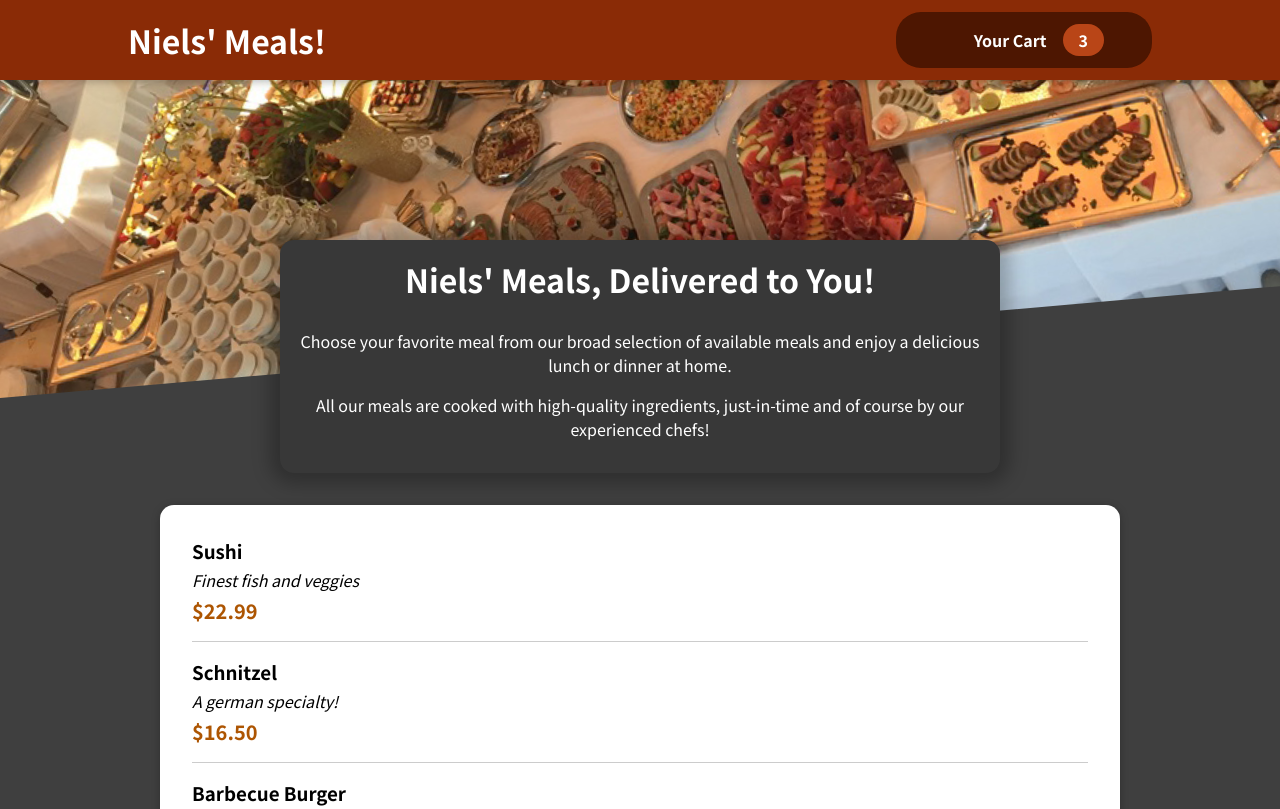
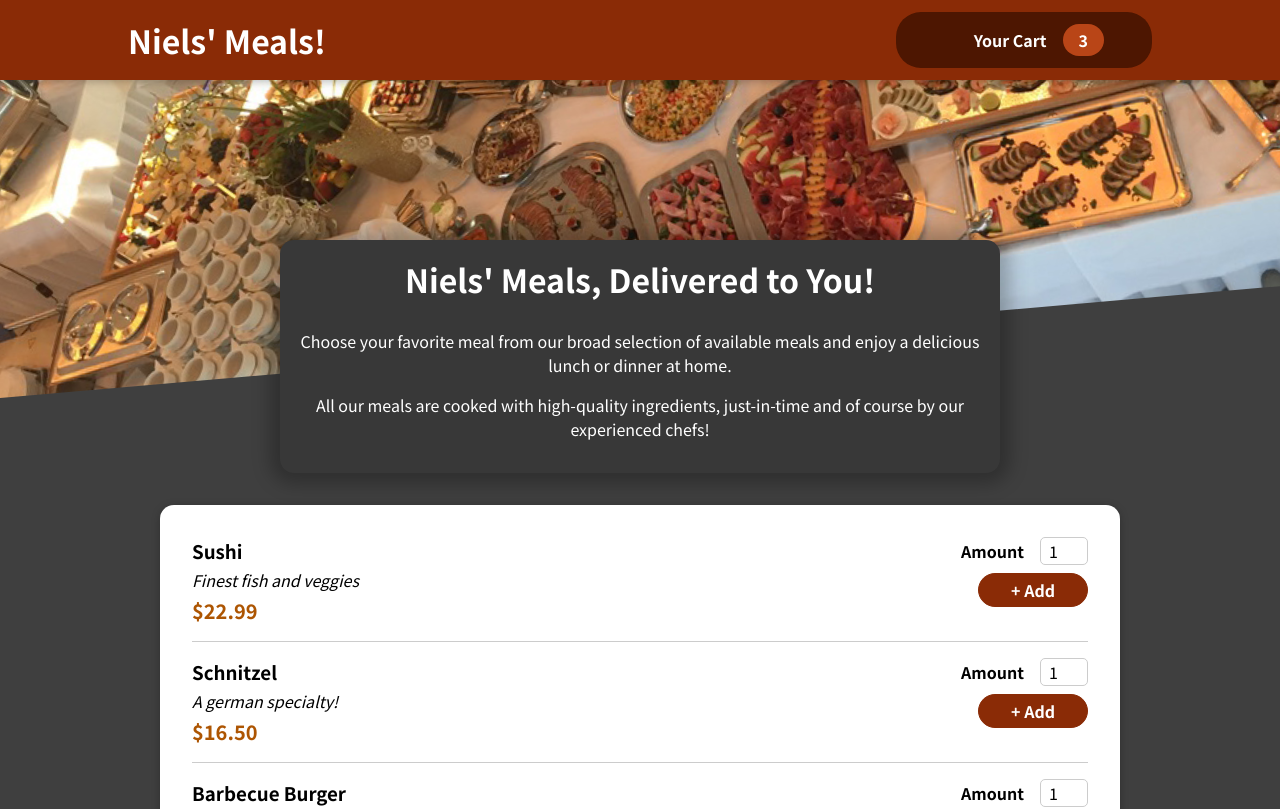
Before and after one commit to nielsmichael/react-food-app, a React (Create React App) app: page / in a window 1280 px wide. Shown: the top 809 px of the page. Built offline with nearby package versions, Linux system fonts and the light colour scheme; some icons are missing.

Commit message:
finish styling, add Input component

```diff
--- a/src/components/Meals/MealItem/MealItem.js
+++ b/src/components/Meals/MealItem/MealItem.js
@@ -1,5 +1,6 @@
 import React from "react";
 
+import MealItemForm from "./MealItemForm";
 import classes from "./MealItem.module.css";
 
 const MealItem = (props) => {
@@ -12,7 +13,9 @@
         <div className={classes.description}>{props.description}</div>
         <div className={classes.price}>{itemPrice}</div>
       </div>
-      <div></div>
+      <div>
+        <MealItemForm />
+      </div>
     </li>
   );
 };
--- /dev/null
+++ b/src/components/Meals/MealItem/MealItemForm.js
@@ -0,0 +1,25 @@
+import React from "react";
+import Input from "../../UI/Input";
+
+import classes from "./MealItemForm.module.css";
+
+const MealItemForm = (props) => {
+  return (
+    <form className={classes.form}>
+      <Input
+        label="Amount"
+        input={{
+          id: "amount",
+          type: "number",
+          min: "1",
+          max: "5",
+          step: "1",
+          defaultValue: "1",
+        }}
+      />
+      <button>+ Add</button>
+    </form>
+  );
+};
+
+export default MealItemForm;
--- /dev/null
+++ b/src/components/Meals/MealItem/MealItemForm.module.css
@@ -0,0 +1,20 @@
+.form {
+  text-align: right;
+}
+
+.form button {
+  font: inherit;
+  cursor: pointer;
+  background-color: #8a2b06;
+  border: 1px solid #8a2b06;
+  color: white;
+  padding: 0.25rem 2rem;
+  border-radius: 20px;
+  font-weight: bold;
+}
+
+.form button:hover,
+.form button:active {
+  background-color: #641e03;
+  border-color: #641e03;
+}
--- /dev/null
+++ b/src/components/UI/Input.js
@@ -0,0 +1,21 @@
+import React from "react";
+
+import classes from "./Input.module.css";
+
+const Input = (props) => {
+  return (
+    <div className={classes.input}>
+      <label htmlFor={props.input.id}>{props.label}</label>
+      <input
+        {
+          ...props.input
+          // This ensures that all key value pairs of objects we recieve are added as props to input
+          // example: type="text"
+          // Makes component modifyable from outside
+        }
+      />
+    </div>
+  );
+};
+
+export default Input;
--- /dev/null
+++ b/src/components/UI/Input.module.css
@@ -0,0 +1,18 @@
+.input {
+  display: flex;
+  align-items: center;
+  margin-bottom: 0.5rem;
+}
+
+.input label {
+  font-weight: bold;
+  margin-right: 1rem;
+}
+
+.input input {
+  width: 3rem;
+  border-radius: 5px;
+  border: 1px solid #ccc;
+  font: inherit;
+  padding-left: 0.5rem;
+}
```
